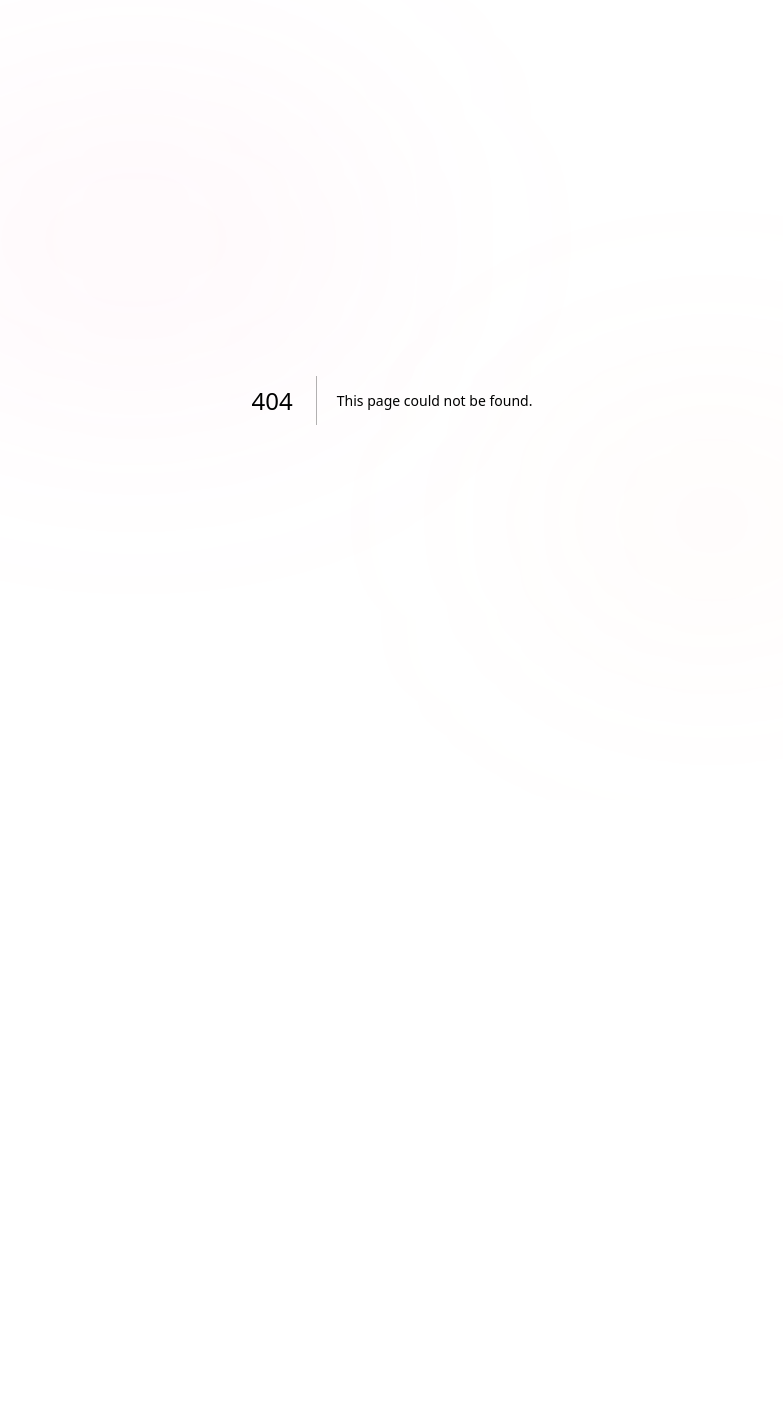
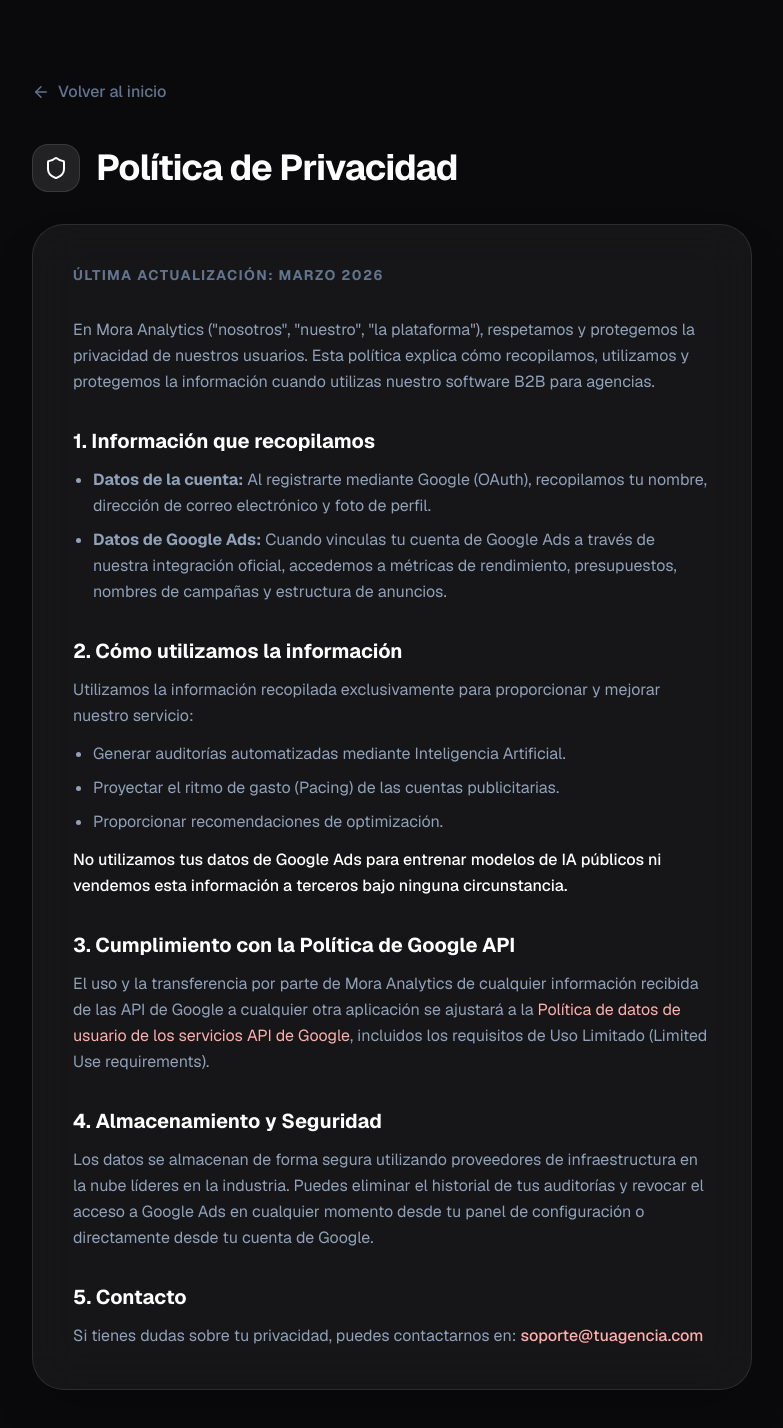
Before and after one commit to joelradolci-byte/morads, a Next.js app: page /privacidad in a window 1280 px wide. Before the commit this address had no page. Shown: the top 1428 px of the page, without its empty margins (248-1031 px from the left). Before the commit the page ends 800 px from the top, so only its background shows below. Built offline with nearby package versions, Linux system fonts and the light colour scheme.

Commit message:
Agrega páginas legales de privacidad y términos

```diff
--- a/app/page.tsx
+++ b/app/page.tsx
@@ -647,7 +647,12 @@
             <div className="w-6 h-6 rounded flex items-center justify-center font-black text-black text-xs" style={melocotonGradient}>M</div>
             <span className="font-bold text-white">Mora Analytics</span>
           </div>
-          <p>© {new Date().getFullYear()} Mora. All rights reserved.</p>
+          <p className="mb-4">© {new Date().getFullYear()} Mora. All rights reserved.</p>
+          {/* NUEVOS LINKS LEGALES */}
+          <div className="flex justify-center gap-6 text-xs">
+            <a href="/privacidad" className="hover:text-white transition-colors">Política de Privacidad</a>
+            <a href="/terminos" className="hover:text-white transition-colors">Términos y Condiciones</a>
+          </div>
         </footer>
       </div>
     );
--- /dev/null
+++ b/app/privacidad/page.tsx
@@ -0,0 +1,61 @@
+import Link from 'next/link';
+import { ArrowLeft, Shield } from 'lucide-react';
+
+export default function Privacidad() {
+  return (
+    <div className="min-h-screen bg-[#0a0a0c] text-slate-300 font-sans selection:bg-[#FEAFAE] selection:text-black">
+      <div className="max-w-3xl mx-auto px-6 py-20">
+        <Link href="/" className="inline-flex items-center gap-2 text-slate-500 hover:text-white transition-colors mb-10 font-medium">
+          <ArrowLeft size={18} /> Volver al inicio
+        </Link>
+
+        <div className="flex items-center gap-4 mb-8">
+          <div className="w-12 h-12 rounded-2xl flex items-center justify-center bg-white/10 border border-white/10 text-white">
+            <Shield size={24} />
+          </div>
+          <h1 className="text-4xl font-bold text-white tracking-tight">Política de Privacidad</h1>
+        </div>
+
+        <div className="space-y-8 text-slate-400 leading-relaxed bg-white/5 border border-white/10 p-8 md:p-10 rounded-[2rem] shadow-2xl backdrop-blur-xl">
+          <p className="text-sm font-bold text-slate-500 uppercase tracking-widest">Última actualización: Marzo 2026</p>
+
+          <p>En Mora Analytics ("nosotros", "nuestro", "la plataforma"), respetamos y protegemos la privacidad de nuestros usuarios. Esta política explica cómo recopilamos, utilizamos y protegemos la información cuando utilizas nuestro software B2B para agencias.</p>
+
+          <div>
+            <h2 className="text-xl font-bold text-white mb-3">1. Información que recopilamos</h2>
+            <ul className="list-disc pl-5 space-y-2">
+              <li><strong>Datos de la cuenta:</strong> Al registrarte mediante Google (OAuth), recopilamos tu nombre, dirección de correo electrónico y foto de perfil.</li>
+              <li><strong>Datos de Google Ads:</strong> Cuando vinculas tu cuenta de Google Ads a través de nuestra integración oficial, accedemos a métricas de rendimiento, presupuestos, nombres de campañas y estructura de anuncios.</li>
+            </ul>
+          </div>
+
+          <div>
+            <h2 className="text-xl font-bold text-white mb-3">2. Cómo utilizamos la información</h2>
+            <p className="mb-3">Utilizamos la información recopilada exclusivamente para proporcionar y mejorar nuestro servicio:</p>
+            <ul className="list-disc pl-5 space-y-2">
+              <li>Generar auditorías automatizadas mediante Inteligencia Artificial.</li>
+              <li>Proyectar el ritmo de gasto (Pacing) de las cuentas publicitarias.</li>
+              <li>Proporcionar recomendaciones de optimización.</li>
+            </ul>
+            <p className="mt-3 text-white font-medium">No utilizamos tus datos de Google Ads para entrenar modelos de IA públicos ni vendemos esta información a terceros bajo ninguna circunstancia.</p>
+          </div>
+
+          <div>
+            <h2 className="text-xl font-bold text-white mb-3">3. Cumplimiento con la Política de Google API</h2>
+            <p>El uso y la transferencia por parte de Mora Analytics de cualquier información recibida de las API de Google a cualquier otra aplicación se ajustará a la <a href="https://developers.google.com/terms/api-services-user-data-policy" target="_blank" rel="noopener noreferrer" className="text-[#FEAFAE] hover:underline">Política de datos de usuario de los servicios API de Google</a>, incluidos los requisitos de Uso Limitado (Limited Use requirements).</p>
+          </div>
+
+          <div>
+            <h2 className="text-xl font-bold text-white mb-3">4. Almacenamiento y Seguridad</h2>
+            <p>Los datos se almacenan de forma segura utilizando proveedores de infraestructura en la nube líderes en la industria. Puedes eliminar el historial de tus auditorías y revocar el acceso a Google Ads en cualquier momento desde tu panel de configuración o directamente desde tu cuenta de Google.</p>
+          </div>
+
+          <div>
+            <h2 className="text-xl font-bold text-white mb-3">5. Contacto</h2>
+            <p>Si tienes dudas sobre tu privacidad, puedes contactarnos en: <span className="text-[#FEAFAE] font-medium">soporte@tuagencia.com</span></p>
+          </div>
+        </div>
+      </div>
+    </div>
+  );
+}
--- /dev/null
+++ b/app/terminos/page.tsx
@@ -0,0 +1,55 @@
+import Link from 'next/link';
+import { ArrowLeft, FileText } from 'lucide-react';
+
+export default function Terminos() {
+  return (
+    <div className="min-h-screen bg-[#0a0a0c] text-slate-300 font-sans selection:bg-[#FEAFAE] selection:text-black">
+      <div className="max-w-3xl mx-auto px-6 py-20">
+        <Link href="/" className="inline-flex items-center gap-2 text-slate-500 hover:text-white transition-colors mb-10 font-medium">
+          <ArrowLeft size={18} /> Volver al inicio
+        </Link>
+
+        <div className="flex items-center gap-4 mb-8">
+          <div className="w-12 h-12 rounded-2xl flex items-center justify-center bg-white/10 border border-white/10 text-white">
+            <FileText size={24} />
+          </div>
+          <h1 className="text-4xl font-bold text-white tracking-tight">Términos y Condiciones</h1>
+        </div>
+
+        <div className="space-y-8 text-slate-400 leading-relaxed bg-white/5 border border-white/10 p-8 md:p-10 rounded-[2rem] shadow-2xl backdrop-blur-xl">
+          <p className="text-sm font-bold text-slate-500 uppercase tracking-widest">Última actualización: Marzo 2026</p>
+
+          <div>
+            <h2 className="text-xl font-bold text-white mb-3">1. Aceptación de los Términos</h2>
+            <p>Al acceder y utilizar Mora Analytics, aceptas estar sujeto a estos términos. Si no estás de acuerdo con alguna parte, no debes utilizar la plataforma.</p>
+          </div>
+
+          <div>
+            <h2 className="text-xl font-bold text-white mb-3">2. Descripción del Servicio</h2>
+            <p>Mora es una herramienta de software como servicio (SaaS) que proporciona análisis, auditorías y proyecciones para cuentas de Google Ads utilizando Inteligencia Artificial.</p>
+          </div>
+
+          <div>
+            <h2 className="text-xl font-bold text-white mb-3">3. Responsabilidad del Usuario</h2>
+            <p>Al conectar una cuenta de Google Ads a Mora, declaras y garantizas que tienes la autoridad legal y los permisos necesarios de tus clientes para analizar dichos datos. Mora no se hace responsable por el acceso no autorizado a cuentas de clientes por parte del usuario.</p>
+          </div>
+
+          <div>
+            <h2 className="text-xl font-bold text-white mb-3">4. Exención de Responsabilidad (Recomendaciones IA)</h2>
+            <p>Mora utiliza algoritmos de Inteligencia Artificial para sugerir optimizaciones y advertencias de presupuesto. Estas sugerencias son de carácter consultivo. <strong className="text-white">El usuario es el único responsable final</strong> de cualquier cambio, pausa o aumento de presupuesto que aplique en las campañas de Google Ads. Mora Analytics no se hace responsable por pérdidas financieras, caídas en el ROAS o variaciones en el rendimiento publicitario derivadas del uso de la plataforma.</p>
+          </div>
+
+          <div>
+            <h2 className="text-xl font-bold text-white mb-3">5. Propiedad Intelectual</h2>
+            <p>Todo el código, diseño y marca de la plataforma pertenece a Mora Analytics. Los reportes en PDF generados con la función de "Marca Blanca" son propiedad del usuario que los genera para uso exclusivo con sus clientes.</p>
+          </div>
+
+          <div>
+            <h2 className="text-xl font-bold text-white mb-3">6. Cancelación y Reembolsos</h2>
+            <p>Puedes cancelar tu suscripción en cualquier momento. Los pagos realizados no son reembolsables, pero mantendrás el acceso a las funciones premium hasta que finalice tu ciclo de facturación actual.</p>
+          </div>
+        </div>
+      </div>
+    </div>
+  );
+}
```
